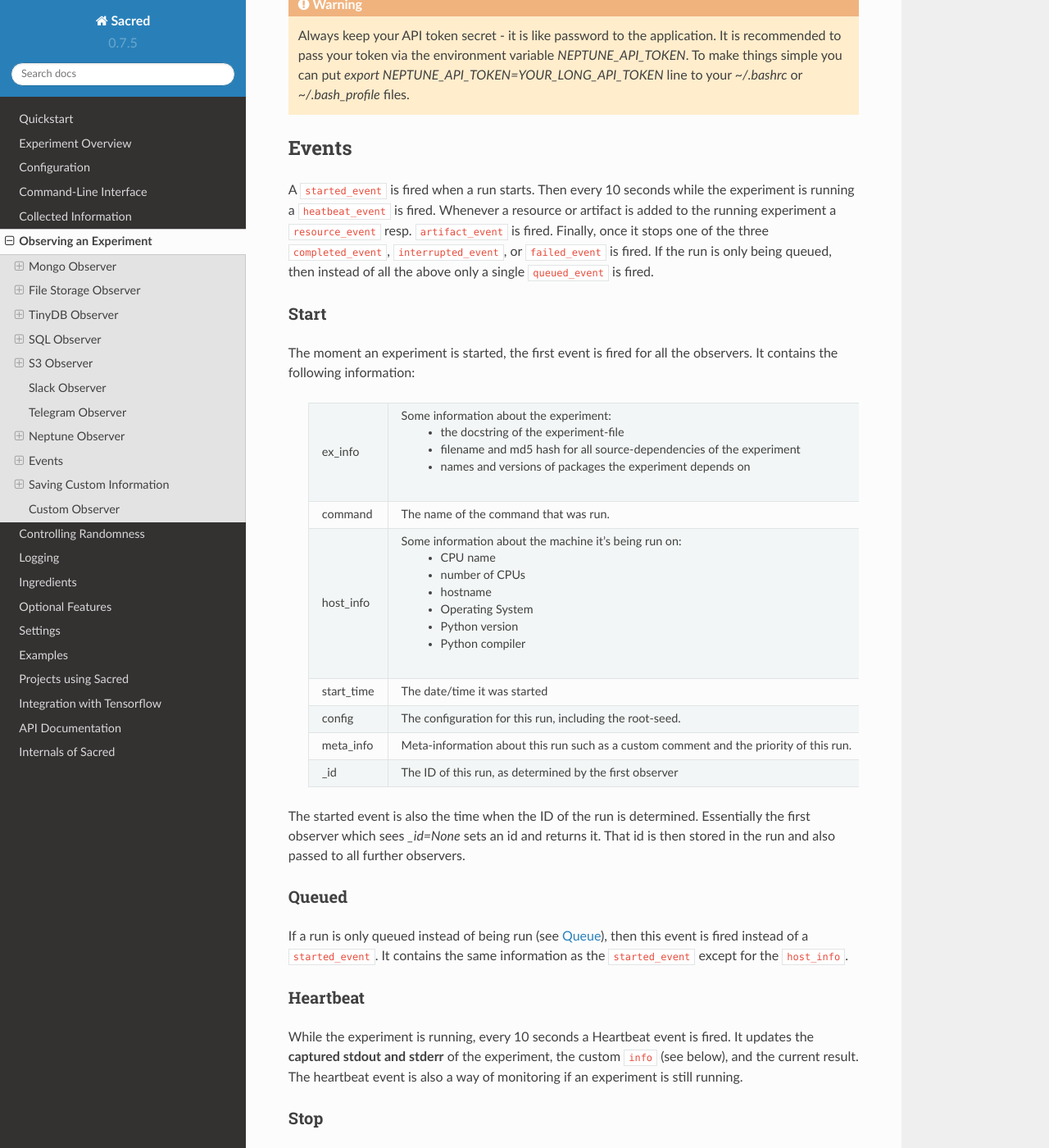
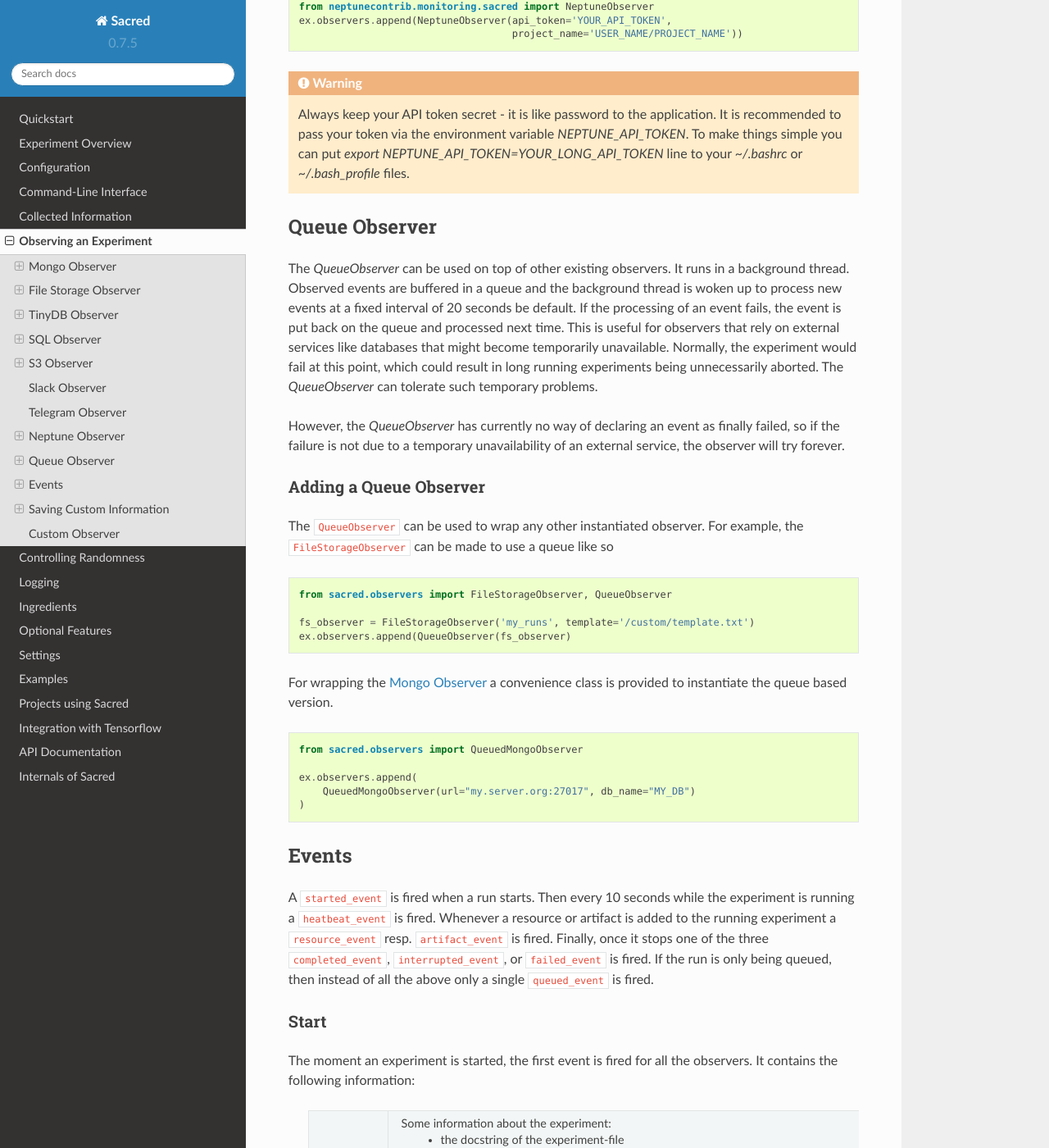
Before and after one commit to IDSIA/sacred, a Sphinx documentation site: the page built from docs/observers.rst, in a window 1280 px wide and 1400 px high, scrolled down 15769 px. Shown: the whole window at 82% size. Built offline with Sphinx 7.4.7 and the Read the Docs theme 2.0.0, drawn with Linux system fonts in a browser that asks for light colours; the version number is read from the project's files by our own code; some of the changed text lies outside the part shown.

Commit message:
Add documentation for queue observer (#677)
* Add documentaton for queue observer

* Add class docstring

* Fix pymongo import

* Add usecase

* Specify a bit more

```diff
--- a/docs/observers.rst
+++ b/docs/observers.rst
@@ -22,6 +22,10 @@ At the moment there are five observers that are shipped with Sacred:
    relevant information there.
  * The :ref:`s3_observer` stores run information in an AWS S3 bucket, within
    a given prefix/directory
+ * The :ref:`queue_observer` can be used to wrap any of the above observers.
+   It will put the processing of observed events on a fault-tolerant
+   queue in a background process. This is useful for observers that rely
+   on external services such as a database that might be temporarily unavailable.
 
 
 But if you want the run information stored some other way, it is easy to write
@@ -730,7 +734,7 @@ or pickle file containing...
   * optionally: ``username`` for proxy.
   * optionally: ``password`` for proxy.
 
-The observer is then added to the experment like this:
+The observer is then added to the experiment like this:
 
 .. code-block:: python
 
@@ -771,6 +775,55 @@ You simply need to initialize it with your project name and (optionally) api tok
     It is recommended to pass your token via the environment variable `NEPTUNE_API_TOKEN`.
     To make things simple you can put `export NEPTUNE_API_TOKEN=YOUR_LONG_API_TOKEN`
     line to your `~/.bashrc` or `~/.bash_profile` files.
+
+.. _queue_observer:
+
+Queue Observer
+==============
+
+The `QueueObserver` can be used on top of other existing observers.
+It runs in a background thread. Observed events
+are buffered in a queue and the background thread is woken up to process
+new events at a fixed interval of 20 seconds be default.
+If the processing of an event fails, the event is put back on the queue
+and processed next time. This is useful for observers that rely on
+external services like databases that might become temporarily
+unavailable. Normally, the experiment would fail at this point,
+which could result in long running experiments being unnecessarily
+aborted. The `QueueObserver` can tolerate such temporary problems.
+
+
+However, the `QueueObserver` has currently no way
+of declaring an event as finally failed, so if the failure is not
+due to a temporary unavailability of an external service, the observer
+will try forever.
+
+Adding a Queue Observer
+-------------------------
+
+The ``QueueObserver`` can be used to wrap any other instantiated observer.
+For example, the ``FileStorageObserver`` can be made to use a queue like so
+
+.. code-block:: python
+
+    from sacred.observers import FileStorageObserver, QueueObserver
+
+    fs_observer = FileStorageObserver('my_runs', template='/custom/template.txt')
+    ex.observers.append(QueueObserver(fs_observer)
+
+
+
+For wrapping the :ref:`mongo_observer` a convenience class is provided
+to instantiate the queue based version.
+
+.. code-block:: python
+
+    from sacred.observers import QueuedMongoObserver
+
+    ex.observers.append(
+        QueuedMongoObserver(url="my.server.org:27017", db_name="MY_DB")
+    )
+
 
 Events
 ======
```
Also changed, not shown: 3 other files.
